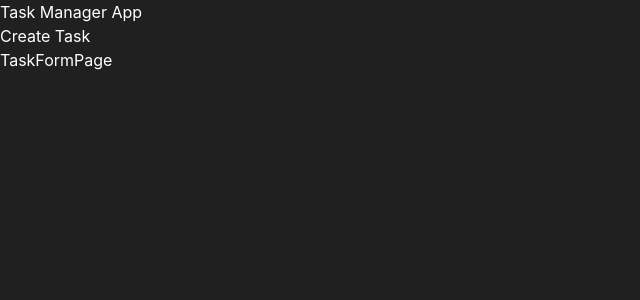
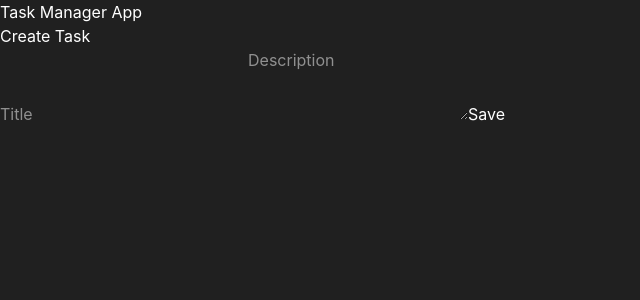
Before and after one commit to EstebanPastor/CRUD-TASKS-FRONT, a React (Vite) app: page /tasks-create in a window 1280 px wide. Shown: the top 300 px of the page, without its empty margins (0-640 px from the left). Built offline with nearby package versions, Linux system fonts and the light colour scheme.

Commit message:
add post to create a new task

```diff
--- a/src/api/tasks.api.ts
+++ b/src/api/tasks.api.ts
@@ -1,5 +1,13 @@
 import axios from "axios";
 
+const taskApi = axios.create({
+  baseURL: " http://127.0.0.1:8000/tasks/api/v1/tasks/",
+});
+
 export const getAllTasks = () => {
-  return axios.get("http://127.0.0.1:8000/tasks/api/v1/tasks/");
+  return taskApi.get("/");
 };
+
+export const createTask = (task: {}) => {
+  return taskApi.post("/", task);
+};
--- a/src/pages/TaskFormPage.tsx
+++ b/src/pages/TaskFormPage.tsx
@@ -1,9 +1,40 @@
-
+import { useForm } from "react-hook-form";
+import { createTask } from "../api/tasks.api";
+import { useNavigate } from "react-router-dom";
 
 const TaskFormPage = () => {
+  const {
+    register,
+    handleSubmit,
+    formState: { errors },
+  } = useForm();
+
+  const navigate = useNavigate();
+
+  const onSubmit = handleSubmit(async (data) => {
+    await createTask(data);
+   navigate("/tasks");
+  });
+
   return (
-    <div>TaskFormPage</div>
-  )
-}
+    <div>
+      <form action="" onSubmit={onSubmit}>
+        <input
+          type="text"
+          placeholder="Title"
+          {...register("title", { required: true })}
+        />
+        {errors.title && <span>Title is required</span>}
+        <textarea
+          rows={3}
+          placeholder="Description"
+          {...register("description", { required: true })}
+        ></textarea>
+        {errors.title && <span>Description is required</span>}
+        <button type="submit">Save</button>
+      </form>
+    </div>
+  );
+};
 
-export default TaskFormPage
+export default TaskFormPage;
```
